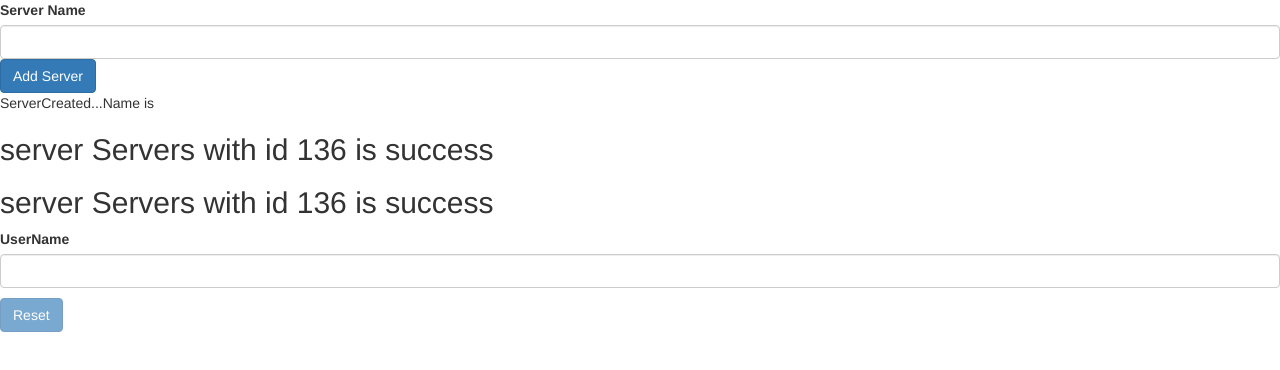
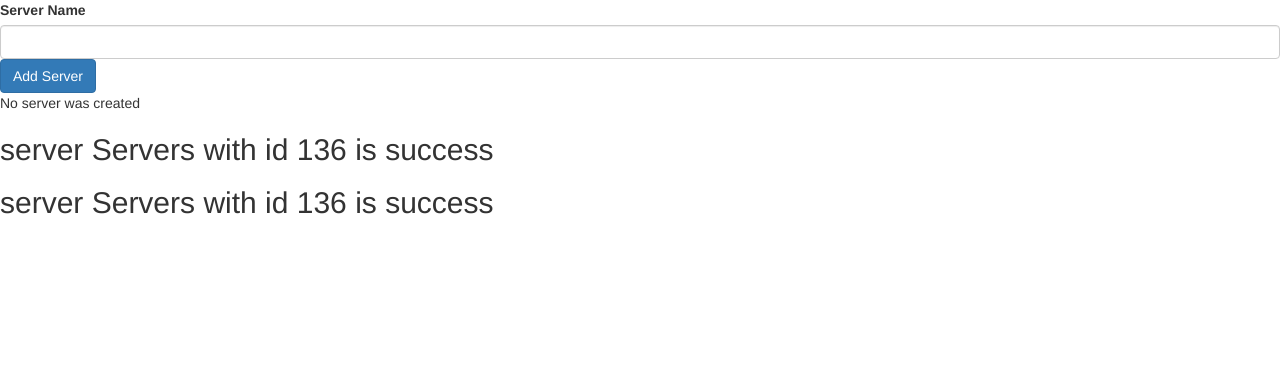
Before and after one commit to gokuljsparkout/Angular-, an Angular app: page / in a window 1280 px wide. Shown: the top 370 px of the page. Built offline with nearby package versions, Linux system fonts and the light colour scheme.

Commit message:
ngIf -  Structure Directives

```diff
--- a/src/app/servers/servers.component.html
+++ b/src/app/servers/servers.component.html
@@ -8,11 +8,6 @@
 >
   Add Server
 </button>
-<p>{{  "ServerCreated...Name is " +  serverName}}</p>
+<p *ngIf="onServerCreate">{{serverCreationStatus}}</p>
 <app-server></app-server>
 <app-server></app-server>
-
-<label>UserName</label>
-<input type="text" class="form-control" [(ngModel)]="userName">
-<p>{{userName}}</p>
-<button class='btn btn-primary' [disabled]='!userName' (click)="onClick()">Reset</button>
--- a/src/app/servers/servers.component.ts
+++ b/src/app/servers/servers.component.ts
@@ -8,23 +8,25 @@ import { Component, OnInit } from '@angular/core';
 export class ServersComponent implements OnInit {
   allowNewServer = false;
   serverName = '';
-  serverCreated = 'No Server was Created';
+  serverCreated = false;
+  serverCreationStatus = 'No server was created ';
   userName = '';
-  allowReset=true;
+  allowReset = true;
   constructor() {
     setTimeout(() => (this.allowNewServer = true), 2000);
   }
 
-  ngOnInit() {
-  }
+  ngOnInit() {}
 
   onServerCreate() {
-    this.serverCreated = 'Server Created';
+    this.serverCreated = true;
+    this.serverCreationStatus =
+      'Service was created! Name is ' + this.serverName;
   }
   onUpdateServerName(event: Event) {
     this.serverName = (<HTMLInputElement>event.target).value;
   }
   onClick() {
-  this.userName = '';
+    this.userName = '';
   }
 }
```
